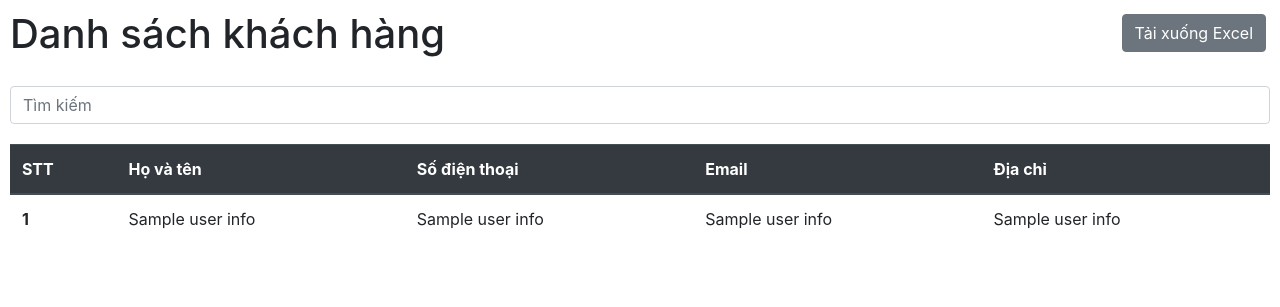
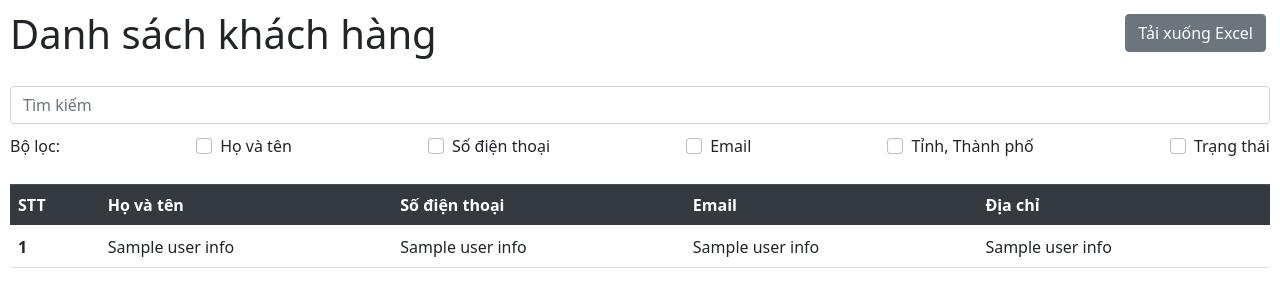
Before and after one commit to Hokage-Itachi/qrcode_generator, a Flask app: page /statistic in a window 1280 px wide. Shown: the top 307 px of the page. Run offline with Flask 2, Linux system fonts and the light colour scheme; a database or web service that is not in the repository returns one stand-in record (values such as "Sample title"); some libraries are stand-ins or nearby versions.

Commit message:
add filter ui

```diff
--- a/flask_app/app.py
+++ b/flask_app/app.py
@@ -87,16 +87,7 @@ def statistic():
 
             data.append(user_info)
 
-    response = {
-        "code": "00",
-        "message": "Success",
-        "data": data
-    }
-
-    if not data:
-        response["code"] = "01"
-        response["message"] = "No user data"
-    return render_template("statistic.html", response=response)
+    return render_template("statistic.html", data=data)
 
 
 @app.route("/export", methods=["POST"])
--- a/flask_app/static/css/style.css
+++ b/flask_app/static/css/style.css
@@ -51,3 +51,10 @@ body{
 .title-container{
     width: 80%;
 }
+
+.filter-container{
+    display: flex;
+    margin: 10px 0;
+    justify-content: space-between;
+
+}
--- a/flask_app/static/js/script.js
+++ b/flask_app/static/js/script.js
@@ -117,3 +117,15 @@ function format_data() {
 
     document.getElementById("user_data").value = request;
 }
+
+function getListCity() {
+    let cities = ['Hồ Chí Minh', 'Hà Nội', 'Đà Nẵng', 'Bình Dương', 'Đồng Nai', 'Khánh Hòa', 'Hải Phòng', 'Long An', 'Quảng Nam', 'Bà Rịa Vũng Tàu', 'Đắk Lắk', 'Cần Thơ', 'Bình Thuận  ', 'Lâm Đồng', 'Thừa Thiên Huế', 'Kiên Giang', 'Bắc Ninh', 'Quảng Ninh', 'Thanh Hóa', 'Nghệ An', 'Hải Dương', 'Gia Lai', 'Bình Phước', 'Hưng Yên', 'Bình Định', 'Tiền Giang', 'Thái Bình', 'Bắc Giang', 'Hòa Bình', 'An Giang', 'Vĩnh Phúc', 'Tây Ninh', 'Thái Nguyên', 'Lào Cai', 'Nam Định', 'Quảng Ngãi', 'Bến Tre', 'Đắk Nông', 'Cà Mau', 'Vĩnh Long', 'Ninh Bình', 'Phú Thọ', 'Ninh Thuận', 'Phú Yên', 'Hà Nam', 'Hà Tĩnh', 'Đồng Tháp', 'Sóc Trăng', 'Kon Tum', 'Quảng Bình', 'Quảng Trị', 'Trà Vinh', 'Hậu Giang', 'Sơn La', 'Bạc Liêu', 'Yên Bái', 'Tuyên Quang', 'Điện Biên', 'Lai Châu', 'Lạng Sơn', 'Hà Giang', 'Bắc Kạn', 'Cao Bằng']
+
+    let datata_list = document.getElementById("city_name");
+
+    for (let i = 0; i< cities.length; i++){
+        let option = document.createElement("option");
+        option.innerText = cities[i];
+        datata_list.appendChild(option);
+    }
+}
--- a/flask_app/templates/statistic.html
+++ b/flask_app/templates/statistic.html
@@ -5,6 +5,9 @@
         <meta charset="UTF-8">
         <link rel="stylesheet" href="https://stackpath.bootstrapcdn.com/bootstrap/4.3.1/css/bootstrap.min.css"
               integrity="sha384-ggOyR0iXCbMQv3Xipma34MD+dH/1fQ784/j6cY/iJTQUOhcWr7x9JvoRxT2MZw1T"
+              crossorigin="anonymous">
+        <link href="https://cdn.jsdelivr.net/npm/bootstrap@5.0.0/dist/css/bootstrap.min.css" rel="stylesheet"
+              integrity="sha384-wEmeIV1mKuiNpC+IOBjI7aAzPcEZeedi5yW5f2yOq55WWLwNGmvvx4Um1vskeMj0"
               crossorigin="anonymous">
         <link rel="stylesheet" href="{{url_for('static', filename='css/style.css')}}">
         <script src="{{url_for('static', filename='js/script.js')}}"></script>
@@ -18,7 +21,6 @@
             <h1>Danh sách khách hàng</h1>
         </div>
         <div class="button-container">
-
             <form action="/export" method="POST">
                 <input type="hidden" name="data" id="user_data">
                 <button type="submit" class="btn btn-secondary" onclick="format_data()">Tải xuống Excel</button>
@@ -28,6 +30,43 @@
     <div class="search-container">
         <input class="form-control form-control-dark w-100" type="text" placeholder="Tìm kiếm" aria-label="Search"
                id='search-field' onkeyup="search()">
+        <div class="filter-container">
+            <div class="label-info">
+                <p>Bộ lọc: </p>
+            </div>
+            <div class="form-check">
+                <input class="form-check-input" type="checkbox" value="" id="fullname">
+                <label class="form-check-label" for="fullname">
+                    Họ và tên
+                </label>
+            </div>
+            <div class="form-check">
+                <input class="form-check-input" type="checkbox" value="" id="phone_number">
+                <label class="form-check-label" for="phone_number">
+                    Số điện thoại
+                </label>
+            </div>
+            <div class="form-check">
+                <input class="form-check-input" type="checkbox" value="" id="email">
+                <label class="form-check-label" for="email">
+                    Email
+                </label>
+            </div>
+            <div class="form-check">
+                <input class="form-check-input" type="checkbox" value="" id="address">
+                <label class="form-check-label" for="address">
+                    Tỉnh, Thành phố
+                </label>
+
+            </div>
+            <div class="form-check">
+                <input class="form-check-input" type="checkbox" value="" id="status">
+                <label class="form-check-label" for="status">
+                    Trạng thái
+                </label>
+
+            </div>
+
         </div>
 
         <div class="table-container">
@@ -43,13 +82,13 @@
                 </thead>
 
                 <tbody>
-            {% for data in response["data"] %}
+                {% for user_data in data %}
                 <tr>
-                <th scope="row">{{data['id']}}</th>
-                <td>{{data['fullname']}}</td>
-                <td>{{data['phone_number']}}</td>
-                <td>{{data['email']}}</td>
-                <td>{{data['address']}}</td>
+                    <th scope="row">{{user_data['id']}}</th>
+                    <td>{{user_data['fullname']}}</td>
+                    <td>{{user_data['phone_number']}}</td>
+                    <td>{{user_data['email']}}</td>
+                    <td>{{user_data['address']}}</td>
                 </tr>
                 {% endfor %}
                 </tbody>
@@ -66,4 +105,10 @@
 <script src="https://stackpath.bootstrapcdn.com/bootstrap/4.3.1/js/bootstrap.min.js"
         integrity="sha384-JjSmVgyd0p3pXB1rRibZUAYoIIy6OrQ6VrjIEaFf/nJGzIxFDsf4x0xIM+B07jRM"
         crossorigin="anonymous"></script>
+<script src="https://cdn.jsdelivr.net/npm/@popperjs/core@2.9.2/dist/umd/popper.min.js"
+        integrity="sha384-IQsoLXl5PILFhosVNubq5LC7Qb9DXgDA9i+tQ8Zj3iwWAwPtgFTxbJ8NT4GN1R8p"
+        crossorigin="anonymous"></script>
+<script src="https://cdn.jsdelivr.net/npm/bootstrap@5.0.0/dist/js/bootstrap.min.js"
+        integrity="sha384-lpyLfhYuitXl2zRZ5Bn2fqnhNAKOAaM/0Kr9laMspuaMiZfGmfwRNFh8HlMy49eQ"
+        crossorigin="anonymous"></script>
 </html>
```
Lines whose indentation alone changed are shown as unchanged.
